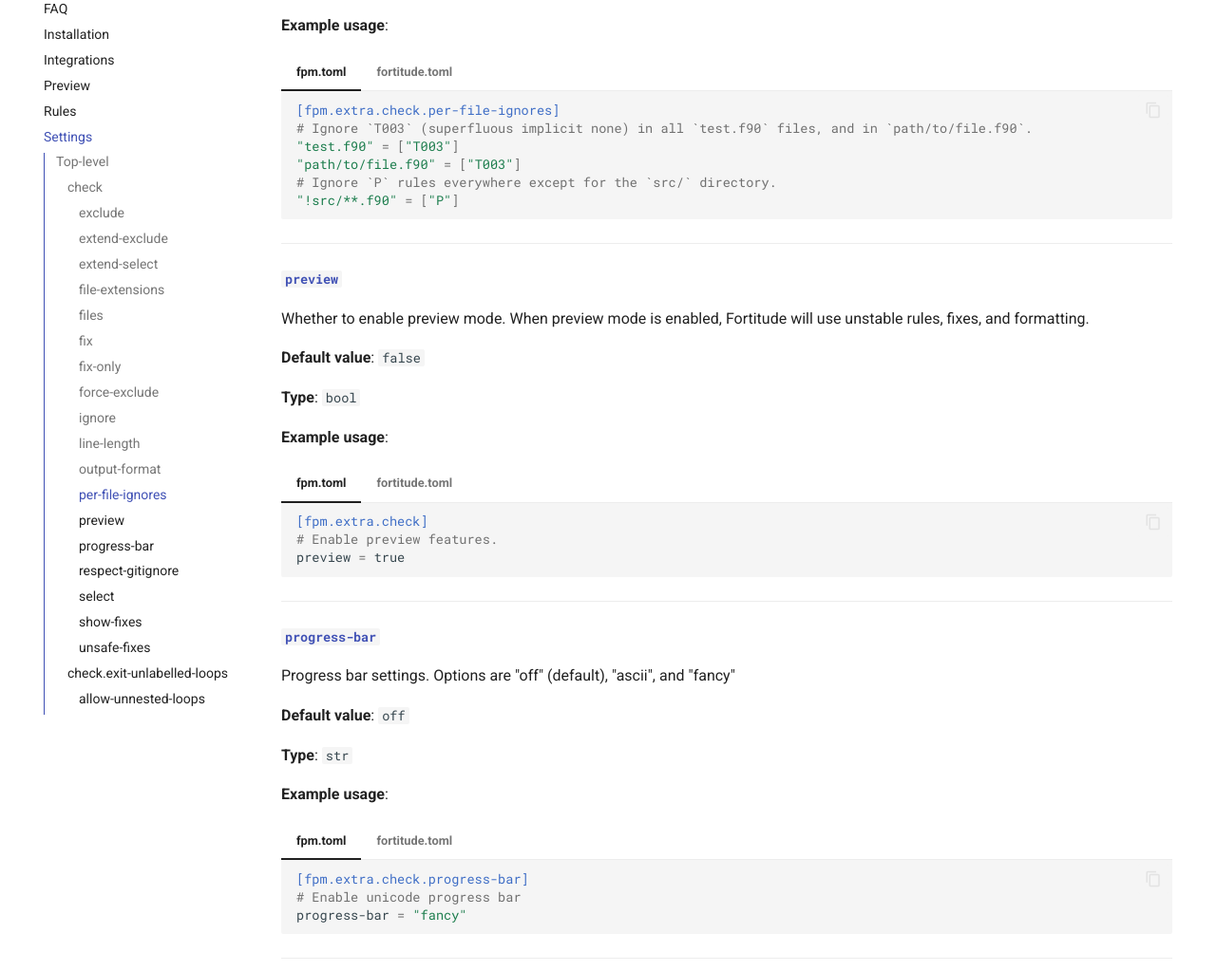
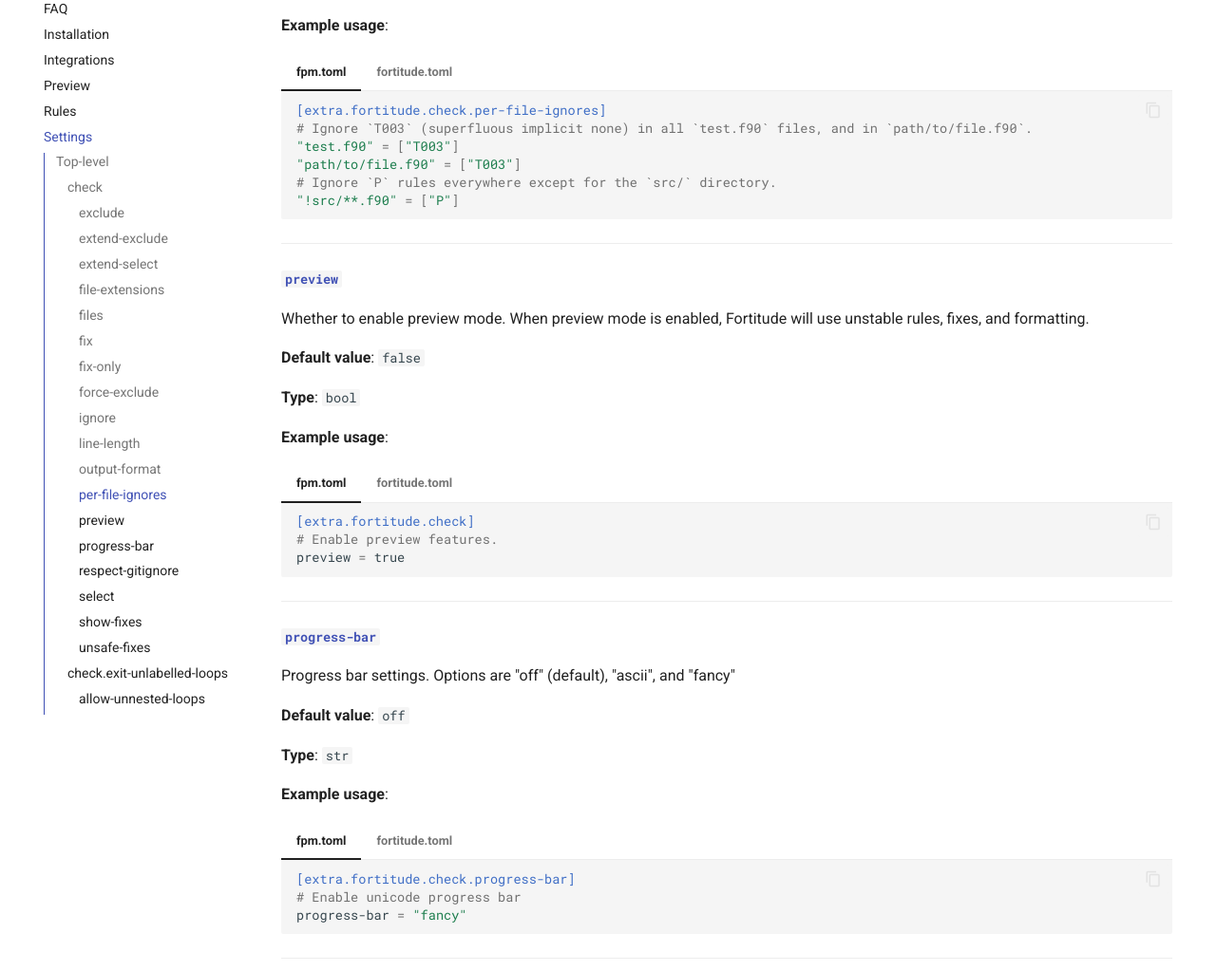
Before and after one commit to PlasmaFAIR/fortitude, an MkDocs documentation site: the page built from docs/settings.md, in a window 1280 px wide and 1400 px high, scrolled down 5318 px. Shown: the part 153-1176 px from the top of the window at 95% size. Built offline with MkDocs 1.6.1 and Material for MkDocs 9.7.7, drawn with Linux system fonts in a browser that asks for light colours; comment, search, counter and statistics services are not loaded; some of the changed text lies outside the part shown.

Commit message:
Fix fpm.toml examples in docs/settings.md

````diff
--- a/docs/settings.md
+++ b/docs/settings.md
@@ -36,7 +36,7 @@
 === "fpm.toml"
 
     ```toml
-    [fpm.extra.check]
+    [extra.fortitude.check]
     exclude = [".venv"]
     ```
 === "fortitude.toml"
@@ -75,7 +75,7 @@
 === "fpm.toml"
 
     ```toml
-    [fpm.extra.check]
+    [extra.fortitude.check]
     # In addition to the standard set of exclusions, omit all tests, plus a specific file.
     extend-exclude = ["tests", "src/bad.f90"]
     ```
@@ -104,7 +104,7 @@
 === "fpm.toml"
 
     ```toml
-    [fpm.extra.check]
+    [extra.fortitude.check]
     # On top of the current `select` rules, enable missing-intent (`T031`) and readability rules (`R`).
     extend-select = ["T031", "R"]
     ```
@@ -132,7 +132,7 @@
 === "fpm.toml"
 
     ```toml
-    [fpm.extra.check]
+    [extra.fortitude.check]
     ["f90", "fpp"]
     ```
 === "fortitude.toml"
@@ -163,7 +163,7 @@
 === "fpm.toml"
 
     ```toml
-    [fpm.extra.check]
+    [extra.fortitude.check]
     files = ["foo.f90"]
     ```
 === "fortitude.toml"
@@ -191,7 +191,7 @@
 === "fpm.toml"
 
     ```toml
-    [fpm.extra.check]
+    [extra.fortitude.check]
     fix = true
     ```
 === "fortitude.toml"
@@ -217,7 +217,7 @@
 === "fpm.toml"
 
     ```toml
-    [fpm.extra.check]
+    [extra.fortitude.check]
     fix-only = true
     ```
 === "fortitude.toml"
@@ -251,7 +251,7 @@
 === "fpm.toml"
 
     ```toml
-    [fpm.extra.check]
+    [extra.fortitude.check]
     force-exclude = true
     ```
 === "fortitude.toml"
@@ -283,7 +283,7 @@
 === "fpm.toml"
 
     ```toml
-    [fpm.extra.check]
+    [extra.fortitude.check]
     ignore = ["superfluous-implicit-none"]
     ```
 === "fortitude.toml"
@@ -312,7 +312,7 @@
 === "fpm.toml"
 
     ```toml
-    [fpm.extra.check]
+    [extra.fortitude.check]
     # Allow lines to be as long as 120.
     line-length = 120
     ```
@@ -344,7 +344,7 @@
 === "fpm.toml"
 
     ```toml
-    [fpm.extra.check]
+    [extra.fortitude.check]
     # Group violations by containing file.
     output-format = "grouped"
     ```
@@ -374,7 +374,7 @@
 === "fpm.toml"
 
     ```toml
-    [fpm.extra.check.per-file-ignores]
+    [extra.fortitude.check.per-file-ignores]
     # Ignore `T003` (superfluous implicit none) in all `test.f90` files, and in `path/to/file.f90`.
     "test.f90" = ["T003"]
     "path/to/file.f90" = ["T003"]
@@ -409,7 +409,7 @@
 === "fpm.toml"
 
     ```toml
-    [fpm.extra.check]
+    [extra.fortitude.check]
     # Enable preview features.
     preview = true
     ```
@@ -438,7 +438,7 @@
 === "fpm.toml"
 
     ```toml
-    [fpm.extra.check.progress-bar]
+    [extra.fortitude.check.progress-bar]
     # Enable unicode progress bar
     progress-bar = "fancy"
     ```
@@ -468,7 +468,7 @@
 === "fpm.toml"
 
     ```toml
-    [fpm.extra.check]
+    [extra.fortitude.check]
     respect-gitignore = false
     ```
 === "fortitude.toml"
@@ -500,7 +500,7 @@
 === "fpm.toml"
 
     ```toml
-    [fpm.extra.check]
+    [extra.fortitude.check]
     # Only check errors and obsolescent features
     select = ["E", "OB"]
     ```
@@ -529,7 +529,7 @@
 === "fpm.toml"
 
     ```toml
-    [fpm.extra.check]
+    [extra.fortitude.check]
     # Enumerate all fixed violations.
     show-fixes = true
     ```
@@ -559,7 +559,7 @@
 === "fpm.toml"
 
     ```toml
-    [fpm.extra.check]
+    [extra.fortitude.check]
     unsafe-fixes = true
     ```
 === "fortitude.toml"
@@ -597,7 +597,7 @@
 === "fpm.toml"
 
     ```toml
-    [fpm.extra.check.exit-unlabelled-loops]
+    [extra.fortitude.check.exit-unlabelled-loops]
     allow-unnested-loops = true
     ```
 === "fortitude.toml"
````
Also changed, not shown: 1 other file.
